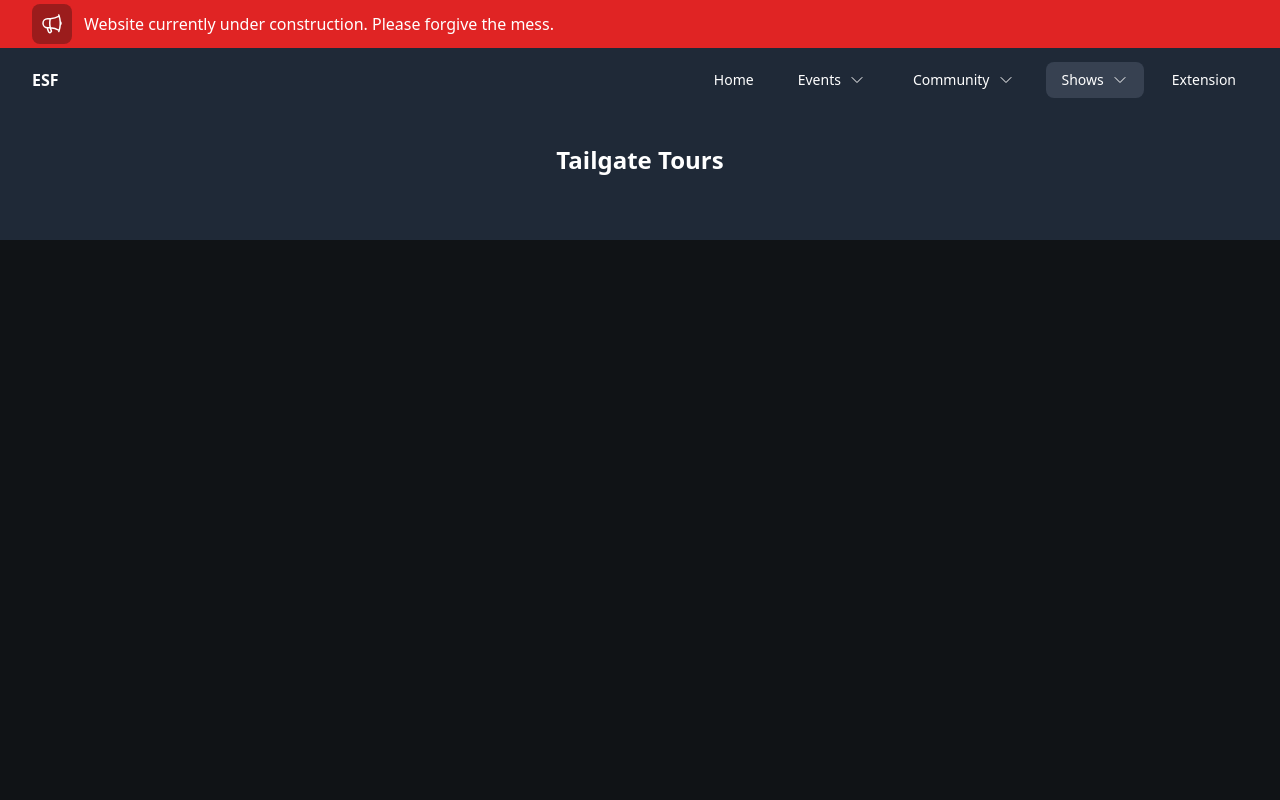
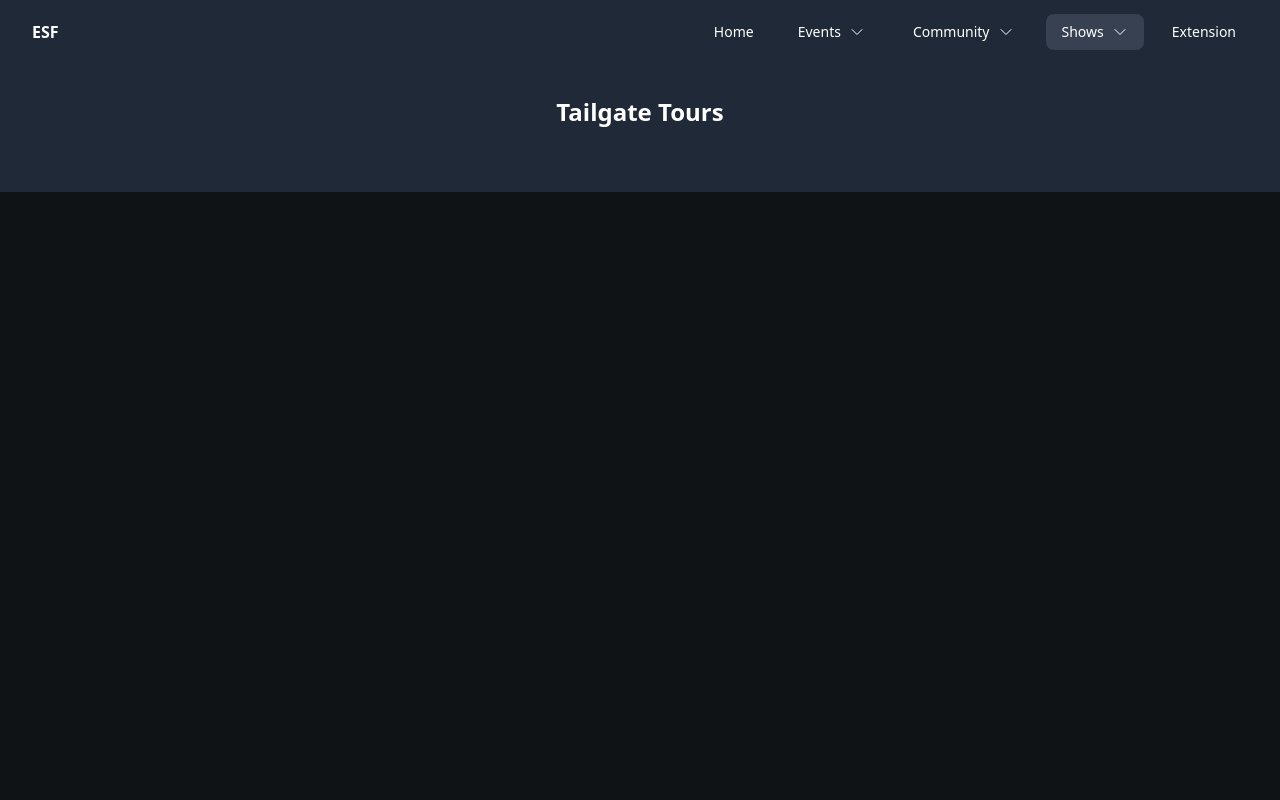
Before and after one commit to Esfands/esfand-community-site, a Next.js app: page /shows/tailgatetours in a window 1280 px wide. Shown: the top 800 px of the page. Built offline with nearby package versions, Linux system fonts and the light colour scheme.

Commit message:
remove banner, remove recap from nav

```diff
--- a/components/layout.tsx
+++ b/components/layout.tsx
@@ -6,7 +6,6 @@ export const Layout = ({ children }) => {
   return (
     <>
       <div className="h-screen">
-        <InfoBanner />
         <Navbar />
         <main className="min-h-full">{children}</main>
         <Footer />
--- a/components/navbar.tsx
+++ b/components/navbar.tsx
@@ -61,10 +61,6 @@ export const Navbar = () => {
                       <Dropdown
                         title="Community"
                         entries={[
-                          {
-                            entry: "Recap",
-                            path: "/community/recap",
-                          },
                           {
                             entry: "Game Servers",
                             path: "/community/gameservers",
@@ -151,10 +147,6 @@ export const Navbar = () => {
                   title="Community"
                   childRoutes={[
                     {
-                      title: "Recap",
-                      path: "/community/recap",
-                    },
-                    {
                       title: "Game Servers",
                       path: "/community/gameservers",
                     },
```
